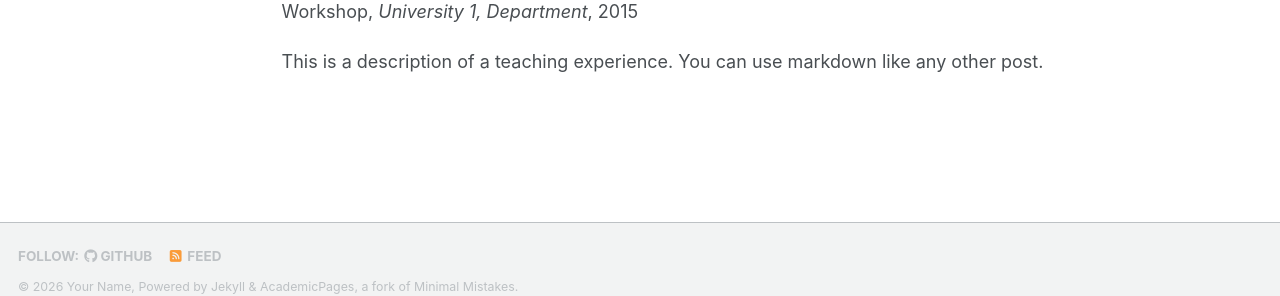
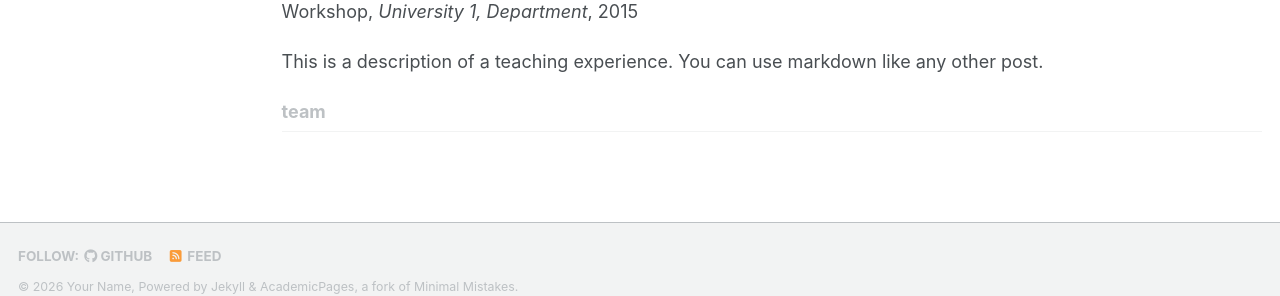
Before and after one commit to martinmueller1104/d3m.github.io, a Jekyll site: the page built from _pages/collection-archive.html, in a window 1280 px wide and 900 px high, scrolled down 2795 px. Shown: the part 567-863 px from the top of the window. Built offline with Jekyll 4.4.1, drawn with Linux system fonts in a browser that asks for light colours; a style sheet for code colours, icons or effects is not loaded.

Commit message:
Update _config.yml

```diff
--- a/_config.yml
+++ b/_config.yml
@@ -233,7 +233,9 @@ collections:
   talks:
     output: true
     permalink: /:collection/:path/
-
+  team:
+    output: true
+    permalink: /team/:path/
 
 # These settings control how pages and collections are included in the site
 defaults:
```
